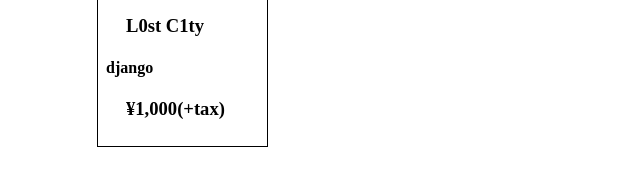
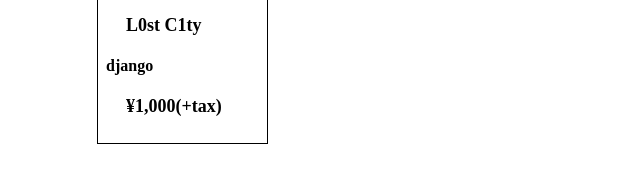
Before and after one commit to himarayanintokyo/ikikihikouisikisaito, a plain HTML site: page album.html in a window 1280 px wide. Shown: the part 212-397 px from the top of the page, 319-959 px from the left. Drawn offline with Linux system fonts and the light colour scheme.

Commit message:
Adjust h3 font size from 18.6px to 18px

```diff
--- a/style.css
+++ b/style.css
@@ -79,7 +79,7 @@ h2{text-align: center;
    color:#ff0000;
   }
 h3 {
-  font-size: 18.6px;
+  font-size: 18px;
   margin-left: 20px;
   margin-right: 20px;
 }
```
